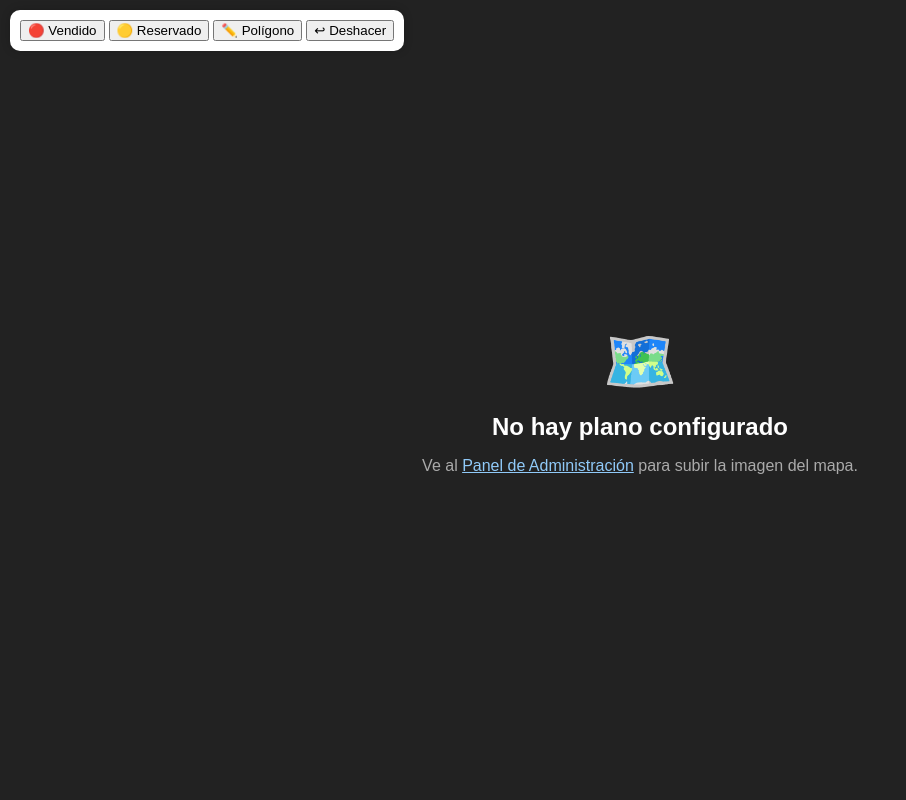
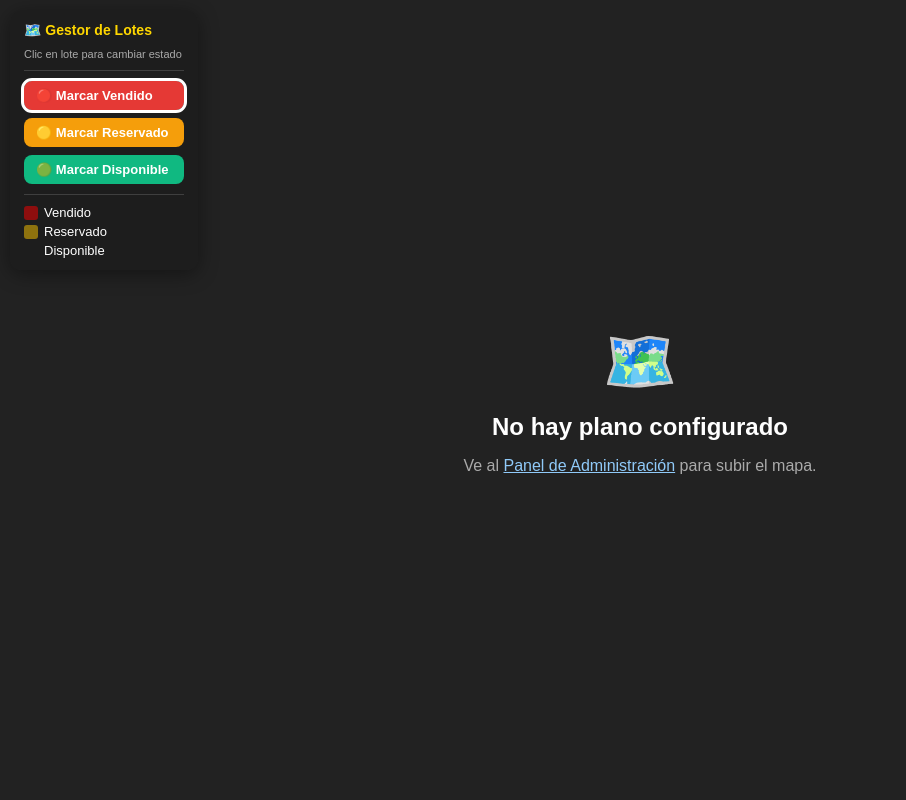
Before and after one commit to leonardoAndre7/proyecto_entradas_excel, a Django app: page /lotes/plano/ in a window 1280 px wide. Shown: the whole page, without its empty margins (0-906 px from the left). Run offline with Django 5.2, Linux system fonts and the light colour scheme; the visitor is signed in with stand-in values (Sample User, id 1); data that the repository does not hold is empty.

Commit message:
feat: one-click lot state change + auto-import 403 lots from PDF
- New endpoint /lotes/cambiar-estado/ to toggle lot state with one click
- Click behavior: single click on any lot = mark as vendido/reservado/disponible
- Drag threshold: only pan if mouse moves >3px, otherwise = click on lot
- Panel redesigned: 3 color buttons to select active mode
- Tooltip on hover shows lot state
- Touch support: single tap = mark lot, pinch = zoom
- Auto-imported 403 polygon lots from PLANO PARAISO FRUTAL PDF
- Removed manual polygon/rect drawing (replaced by click-to-mark)

Co-Authored-By: Claude Sonnet 4.6 <noreply@anthropic.com>

```diff
--- a/webcliente/lotes/templates/lotes/plano.html
+++ b/webcliente/lotes/templates/lotes/plano.html
@@ -3,9 +3,8 @@
 <head>
 <title>Plano</title>
 <meta name="viewport" content="width=device-width, initial-scale=1.0, user-scalable=no">
-
 <style>
-body{ margin:0; overflow:hidden; }
+body{ margin:0; overflow:hidden; background:#333; }
 
 #container{
   position:relative;
@@ -18,20 +17,62 @@ body{ margin:0; overflow:hidden; }
 
 #plano,#draw-layer{
   position:absolute;
-  left:0;
-  top:0;
+  left:0; top:0;
   transform-origin: top left;
 }
 
+/* Panel de control */
 .panel{
   position:fixed;
-  top:10px;
-  left:10px;
-  z-index:10;
-  background:white;
-  padding:10px;
-  border-radius:10px;
-  box-shadow:0 0 10px rgba(0,0,0,0.2);
+  top:10px; left:10px;
+  z-index:100;
+  background:rgba(30,30,30,0.92);
+  padding:12px 14px;
+  border-radius:12px;
+  box-shadow:0 4px 20px rgba(0,0,0,0.4);
+  display:flex;
+  flex-direction:column;
+  gap:8px;
+  color:#fff;
+  font-family:sans-serif;
+  font-size:13px;
+  min-width:160px;
+}
+.panel-title{ font-weight:700; font-size:14px; color:#ffd700; margin-bottom:2px; }
+.modo-btn{
+  padding:7px 12px;
+  border:none;
+  border-radius:8px;
+  cursor:pointer;
+  font-weight:600;
+  font-size:13px;
+  display:flex;
+  align-items:center;
+  gap:6px;
+  transition: transform 0.1s, opacity 0.1s;
+}
+.modo-btn:hover{ opacity:0.85; transform:scale(1.03); }
+.modo-btn.activo{ outline:3px solid #fff; }
+.btn-vendido{ background:#e53935; color:#fff; }
+.btn-reservado{ background:#f59e0b; color:#fff; }
+.btn-disponible{ background:#10b981; color:#fff; }
+.divider{ border-top:1px solid rgba(255,255,255,0.15); margin:2px 0; }
+.leyenda{ display:flex; flex-direction:column; gap:4px; }
+.leyenda-item{ display:flex; align-items:center; gap:6px; }
+.leyenda-dot{ width:14px; height:14px; border-radius:3px; }
+
+/* Tooltip al pasar el mouse */
+#tooltip{
+  position:fixed;
+  background:rgba(0,0,0,0.85);
+  color:#fff;
+  padding:5px 10px;
+  border-radius:6px;
+  font-family:sans-serif;
+  font-size:12px;
+  pointer-events:none;
+  display:none;
+  z-index:200;
 }
 </style>
 </head>
@@ -48,94 +89,125 @@ body{ margin:0; overflow:hidden; }
 <div style="display:flex;flex-direction:column;align-items:center;justify-content:center;height:100vh;background:#222;color:#fff;font-family:sans-serif;text-align:center;gap:16px;">
   <div style="font-size:60px;">🗺️</div>
   <h2 style="margin:0;">No hay plano configurado</h2>
-  <p style="color:#aaa;margin:0;">Ve al <a href="/admin/lotes/plano/add/" style="color:#90caf9;">Panel de Administración</a> para subir la imagen del mapa.</p>
+  <p style="color:#aaa;margin:0;">Ve al <a href="/admin/lotes/plano/add/" style="color:#90caf9;">Panel de Administración</a> para subir el mapa.</p>
 </div>
 {% endif %}
 
 {% if es_admin %}
 <div class="panel">
-  <button onclick="setModo('vendido')">🔴 Vendido</button>
-  <button onclick="setModo('reservado')">🟡 Reservado</button>
-  <button onclick="activarPoligono()">✏️ Polígono</button>
-  <button onclick="deshacer()">↩ Deshacer</button>
+  <div class="panel-title">🗺️ Gestor de Lotes</div>
+  <div style="color:#aaa;font-size:11px;">Clic en lote para cambiar estado</div>
+  <div class="divider"></div>
+  <button class="modo-btn btn-vendido activo" id="btn-vendido" onclick="setModo('vendido')">
+    🔴 Marcar Vendido
+  </button>
+  <button class="modo-btn btn-reservado" id="btn-reservado" onclick="setModo('reservado')">
+    🟡 Marcar Reservado
+  </button>
+  <button class="modo-btn btn-disponible" id="btn-disponible" onclick="setModo('disponible')">
+    🟢 Marcar Disponible
+  </button>
+  <div class="divider"></div>
+  <div class="leyenda">
+    <div class="leyenda-item"><div class="leyenda-dot" style="background:rgba(255,0,0,0.5)"></div> Vendido</div>
+    <div class="leyenda-item"><div class="leyenda-dot" style="background:rgba(255,200,0,0.5)"></div> Reservado</div>
+    <div class="leyenda-item"><div class="leyenda-dot" style="background:rgba(0,0,0,0)"></div> Disponible</div>
+  </div>
+</div>
+{% else %}
+<!-- Vista pública: solo leyenda -->
+<div style="position:fixed;top:10px;left:10px;z-index:100;background:rgba(30,30,30,0.88);padding:10px 14px;border-radius:10px;color:#fff;font-family:sans-serif;font-size:12px;">
+  <div style="font-weight:700;margin-bottom:6px;">🗺️ Estado del Plano</div>
+  <div style="display:flex;gap:12px;">
+    <span style="display:flex;align-items:center;gap:4px;"><span style="display:inline-block;width:12px;height:12px;background:rgba(255,0,0,0.5);border-radius:2px;"></span>Vendido</span>
+    <span style="display:flex;align-items:center;gap:4px;"><span style="display:inline-block;width:12px;height:12px;background:rgba(255,200,0,0.5);border-radius:2px;"></span>Reservado</span>
+  </div>
 </div>
 {% endif %}
 
+<div id="tooltip"></div>
+
 {% if plano %}
 <script>
-// Administrador
 const esAdmin = "{{ es_admin|yesno:'true,false' }}" === "true";
 
-// Datos lotes
 let lotes = [];
-try{ lotes = JSON.parse('{{ lotes|escapejs }}'); }catch(e){ console.log("Error lotes", e); }
-let historial = [];
+try{ lotes = JSON.parse('{{ lotes|escapejs }}'); }catch(e){}
 
-let modo="vendido";
-let modoDibujo="rect";
-let puntos=[];
+let modo = "vendido";
 
-function setModo(n){ modo=n; modoDibujo="rect"; }
-function activarPoligono(){ modoDibujo="poligono"; puntos=[]; }
+function setModo(m){
+  modo = m;
+  document.querySelectorAll('.modo-btn').forEach(b => b.classList.remove('activo'));
+  document.getElementById('btn-' + m)?.classList.add('activo');
+}
 
-const plano = document.getElementById("plano");
-const canvas = document.getElementById("draw-layer");
+const planoImg  = document.getElementById("plano");
+const canvas    = document.getElementById("draw-layer");
 const container = document.getElementById("container");
-const ctx = canvas.getContext("2d");
+const tooltip   = document.getElementById("tooltip");
+const ctx       = canvas.getContext("2d");
+
 let scale=1, minScale=1;
 let posX=0, posY=0;
 let isDragging=false;
-let startX,startY;
-let isDrawingRect=false;
-let rectStartX=0, rectStartY=0;
+let startX, startY, dragMovido=false;
 let lastDistance=null;
 
-/* INIT */
+/* ── INIT ── */
 function iniciar(){
-  if(!plano.naturalWidth){ setTimeout(iniciar,100); return; }
-  canvas.width = plano.naturalWidth;
-  canvas.height = plano.naturalHeight;
+  if(!planoImg.naturalWidth){ setTimeout(iniciar,100); return; }
+  canvas.width  = planoImg.naturalWidth;
+  canvas.height = planoImg.naturalHeight;
   let cw = container.clientWidth;
   let ch = container.clientHeight;
-  minScale = Math.max(cw/plano.naturalWidth, ch/plano.naturalHeight);
+  minScale = Math.max(cw/planoImg.naturalWidth, ch/planoImg.naturalHeight);
   scale = minScale;
   actualizarTransform();
   dibujarLotes();
 }
-plano.onload=iniciar;
-if(plano.complete) iniciar();
+planoImg.onload = iniciar;
+if(planoImg.complete) iniciar();
 
-/* DIBUJAR LOTES */
+/* ── DIBUJAR LOTES ── */
+function colorPorEstado(estado){
+  if(estado === "vendido")   return {fill:"rgba(220,50,50,0.45)",  stroke:"rgba(180,20,20,0.8)"};
+  if(estado === "reservado") return {fill:"rgba(255,200,0,0.45)",  stroke:"rgba(200,140,0,0.8)"};
+  return {fill:"rgba(0,0,0,0)", stroke:"rgba(100,100,100,0.3)"};
+}
+
 function dibujarLotes(){
   ctx.clearRect(0,0,canvas.width,canvas.height);
-  lotes.forEach(l=>{
-      let color = l.estado==="vendido" ? "rgba(255,0,0,0.4)" : "rgba(255,255,0,0.4)";
-      if(l.width!=null){ ctx.fillStyle=color; ctx.fillRect(l.x,l.y,l.width,l.height); }
-      if(l.puntos && l.puntos.length>=2){
-            ctx.fillStyle = "rgba(255,0,0,0.3)";  // rojo transparente
-            ctx.strokeStyle = "black";
-            ctx.lineWidth = 4;                     // grosor de línea (puedes ajustar)
+  lotes.forEach(l => {
+    const c = colorPorEstado(l.estado);
+    ctx.fillStyle   = c.fill;
+    ctx.strokeStyle = c.stroke;
+    ctx.lineWidth   = 1.5;
+
+    if(l.puntos && l.puntos.length >= 3){
       ctx.beginPath();
-            l.puntos.forEach((p,i)=> i===0 ? ctx.moveTo(p.x,p.y) : ctx.lineTo(p.x,p.y));
+      l.puntos.forEach((p,i) => i===0 ? ctx.moveTo(p.x,p.y) : ctx.lineTo(p.x,p.y));
       ctx.closePath();
-            ctx.fill();    // relleno
-            //ctx.stroke();  // borde
+      ctx.fill();
+      ctx.stroke();
+    } else if(l.width != null){
+      ctx.fillRect(l.x, l.y, l.width, l.height);
+      ctx.strokeRect(l.x, l.y, l.width, l.height);
     }
   });
 }
 
-/* DETECTAR LOTE */
+/* ── DETECTAR LOTE BAJO EL CURSOR ── */
 function obtenerLoteEn(x,y){
-  for(let i=lotes.length-1;i>=0;i--){
-      let l=lotes[i];
-      if(l.width!=null && x>=l.x && x<=l.x+l.width && y>=l.y && y<=l.y+l.height) return l;
+  for(let i=lotes.length-1; i>=0; i--){
+    const l = lotes[i];
+    if(l.width != null && x>=l.x && x<=l.x+l.width && y>=l.y && y<=l.y+l.height) return l;
     if(l.puntos && l.puntos.length>=3){
-          let dentro=false;
-          for(let j=0,k=l.puntos.length-1;j<l.puntos.length;k=j++){
-              let xi=l.puntos[j].x, yi=l.puntos[j].y;
-              let xj=l.puntos[k].x, yj=l.puntos[k].y;
-              let intersect=((yi>y)!=(yj>y)) && (x<(xj-xi)*(y-yi)/(yj-yi)+xi);
-              if(intersect) dentro=!dentro;
+      let dentro=false, j=l.puntos.length-1;
+      for(let k=0; k<l.puntos.length; j=k++){
+        const xi=l.puntos[k].x, yi=l.puntos[k].y;
+        const xj=l.puntos[j].x, yj=l.puntos[j].y;
+        if(((yi>y)!=(yj>y)) && (x < (xj-xi)*(y-yi)/(yj-yi)+xi)) dentro=!dentro;
       }
       if(dentro) return l;
     }
@@ -143,207 +215,164 @@ function obtenerLoteEn(x,y){
   return null;
 }
 
-/* ELIMINAR LOTE */
-function eliminarLote(lote){
-  lotes = lotes.filter(l=>l.id!==lote.id);
-  fetch("/lotes/eliminar-lote/",{
-      method:"POST",
-      headers:{ "Content-Type":"application/json","X-CSRFToken":getCookie("csrftoken") },
-      body:JSON.stringify({id:lote.id})
-  });
+/* ── CAMBIAR ESTADO (1 CLIC) ── */
+function cambiarEstado(lote, nuevoEstado){
+  const idx = lotes.findIndex(l => l.id === lote.id);
+  if(idx < 0) return;
+  lotes[idx].estado = nuevoEstado;
   dibujarLotes();
+
+  fetch("/lotes/cambiar-estado/", {
+    method: "POST",
+    headers: {"Content-Type":"application/json","X-CSRFToken": getCookie("csrftoken")},
+    body: JSON.stringify({id: lote.id, estado: nuevoEstado})
+  }).catch(err => console.error("Error guardando estado:", err));
 }
 
-/* MOUSE */
-container.addEventListener("mousedown",function(e){
-  let rect = canvas.getBoundingClientRect();
-  let x=(e.clientX-rect.left)/scale;
-  let y=(e.clientY-rect.top)/scale;
-
-  if(e.altKey && esAdmin){ let lote=obtenerLoteEn(x,y); if(lote){ eliminarLote(lote); return; } }
-  if(e.shiftKey && esAdmin && modoDibujo==="rect"){ isDrawingRect=true; rectStartX=x; rectStartY=y; }
-  else{ isDragging=true; startX=e.clientX-posX; startY=e.clientY-posY; }
+/* ── EVENTOS MOUSE ── */
+container.addEventListener("mousedown", function(e){
+  isDragging = true;
+  dragMovido = false;
+  startX = e.clientX - posX;
+  startY = e.clientY - posY;
 });
 
-document.addEventListener("mousemove",function(e){
-  if(isDragging){ posX=e.clientX-startX; posY=e.clientY-startY; limitar(); actualizarTransform(); }
-  if(isDrawingRect){
-      let rect = canvas.getBoundingClientRect();
-      let x=(e.clientX-rect.left)/scale;
-      let y=(e.clientY-rect.top)/scale;
-      dibujarLotes();
-      ctx.strokeStyle="black";
-      ctx.strokeRect(rectStartX,rectStartY,x-rectStartX,y-rectStartY);
+document.addEventListener("mousemove", function(e){
+  if(isDragging){
+    const dx = e.clientX - (startX + posX);
+    const dy = e.clientY - (startY + posY);
+    if(Math.abs(dx) > 3 || Math.abs(dy) > 3) dragMovido = true;
+    posX = e.clientX - startX;
+    posY = e.clientY - startY;
+    limitar();
+    actualizarTransform();
+  }
+
+  // Tooltip
+  if(!isDragging){
+    const rect = canvas.getBoundingClientRect();
+    const x = (e.clientX - rect.left) / scale;
+    const y = (e.clientY - rect.top)  / scale;
+    const lote = obtenerLoteEn(x, y);
+    if(lote){
+      tooltip.style.display = "block";
+      tooltip.style.left = (e.clientX + 14) + "px";
+      tooltip.style.top  = (e.clientY - 10) + "px";
+      const estados = {vendido:"🔴 Vendido", reservado:"🟡 Reservado", disponible:"🟢 Disponible"};
+      tooltip.textContent = `Lote ${lote.id} — ${estados[lote.estado] || lote.estado}`;
+    } else {
+      tooltip.style.display = "none";
+    }
   }
 });
 
-document.addEventListener("mouseup",function(e){
-  isDragging=false;
-  if(isDrawingRect){
-      let rect = canvas.getBoundingClientRect();
-      let x=(e.clientX-rect.left)/scale;
-      let y=(e.clientY-rect.top)/scale;
-      guardarRect(rectStartX,rectStartY,x-rectStartX,y-rectStartY);
-      isDrawingRect=false;
+document.addEventListener("mouseup", function(e){
+  isDragging = false;
+  if(!dragMovido && esAdmin){
+    const rect = canvas.getBoundingClientRect();
+    const x = (e.clientX - rect.left) / scale;
+    const y = (e.clientY - rect.top)  / scale;
+    const lote = obtenerLoteEn(x, y);
+    if(lote) cambiarEstado(lote, modo);
   }
+  tooltip.style.display = "none";
 });
 
-/* POLIGONO */
-container.addEventListener("click",function(e){
-  if(!esAdmin || modoDibujo!=="poligono") return;
-  let rect=canvas.getBoundingClientRect();
-  let x=(e.clientX-rect.left)/scale;
-  let y=(e.clientY-rect.top)/scale;
-  puntos.push({x,y});
-  dibujarLotes();
-  ctx.strokeStyle="black";
-  ctx.lineWidth=18;
-  ctx.beginPath();
-  puntos.forEach((p,i)=> i===0 ? ctx.moveTo(p.x,p.y) : ctx.lineTo(p.x,p.y));
-  ctx.stroke();
-});
-
-/* CLICK DERECHO = FINALIZAR POLIGONO */
-container.addEventListener("contextmenu",function(e){
+/* ── ZOOM MOUSE ── */
+container.addEventListener("wheel", function(e){
   e.preventDefault();
-  if(!esAdmin || modoDibujo!=="poligono") return;
-  if(puntos.length<3) return;
-  guardarPoligono(puntos);
-  puntos=[]; modoDibujo="rect";
-});
-
-/* ZOOM MOUSE */
-container.addEventListener("wheel",function(e){
-  e.preventDefault();
-  let rect=container.getBoundingClientRect();
-  let cx=e.clientX-rect.left;
-  let cy=e.clientY-rect.top;
-
-  let prev=scale;
-  scale += (e.deltaY<0?0.1:-0.1);
-  if(scale<minScale) scale=minScale;
-  if(scale>5) scale=5;
-
-  let ratio = scale/prev;
+  const rect = container.getBoundingClientRect();
+  const cx = e.clientX - rect.left;
+  const cy = e.clientY - rect.top;
+  const prev = scale;
+  scale += (e.deltaY < 0 ? 0.1 : -0.1);
+  if(scale < minScale) scale = minScale;
+  if(scale > 8) scale = 8;
+  const ratio = scale / prev;
   posX = cx - (cx - posX) * ratio;
   posY = cy - (cy - posY) * ratio;
-
   limitar();
   actualizarTransform();
 });
 
-/* TOUCH */
-container.addEventListener("touchstart",function(e){
-  if(e.touches.length===1){ let t=e.touches[0]; isDragging=true; startX=t.clientX-posX; startY=t.clientY-posY; }
-  if(e.touches.length===2){ lastDistance=getDistance(e.touches); }
+/* ── TOUCH ── */
+container.addEventListener("touchstart", function(e){
+  if(e.touches.length===1){
+    isDragging=true; dragMovido=false;
+    startX = e.touches[0].clientX - posX;
+    startY = e.touches[0].clientY - posY;
+  }
+  if(e.touches.length===2) lastDistance = getDistance(e.touches);
 },{passive:false});
 
 container.addEventListener("touchmove", function(e){
   e.preventDefault();
-
-  if(e.touches.length === 1 && isDragging){
-      let t = e.touches[0];
-      posX = t.clientX - startX;
-      posY = t.clientY - startY;
+  if(e.touches.length===1 && isDragging){
+    const dx = e.touches[0].clientX - (startX + posX);
+    const dy = e.touches[0].clientY - (startY + posY);
+    if(Math.abs(dx)>5 || Math.abs(dy)>5) dragMovido = true;
+    posX = e.touches[0].clientX - startX;
+    posY = e.touches[0].clientY - startY;
     limitar(); actualizarTransform();
   }
-
-  if(e.touches.length === 2){
-      let newDist = getDistance(e.touches);
-      let rect = container.getBoundingClientRect();
-      let cx = (e.touches[0].clientX + e.touches[1].clientX)/2 - rect.left;
-      let cy = (e.touches[0].clientY + e.touches[1].clientY)/2 - rect.top;
-
+  if(e.touches.length===2){
+    const newDist = getDistance(e.touches);
+    const rect = container.getBoundingClientRect();
+    const cx = (e.touches[0].clientX + e.touches[1].clientX)/2 - rect.left;
+    const cy = (e.touches[0].clientY + e.touches[1].clientY)/2 - rect.top;
     if(lastDistance){
-          let prev = scale;
+      const prev = scale;
       scale += (newDist - lastDistance) * 0.005;
-          if(scale<minScale) scale=minScale;
-          if(scale>5) scale=5;
-
-          let ratio = scale/prev;
+      if(scale < minScale) scale = minScale;
+      if(scale > 8) scale = 8;
+      const ratio = scale / prev;
       posX = cx - (cx - posX) * ratio;
       posY = cy - (cy - posY) * ratio;
     }
-
     lastDistance = newDist;
-      limitar();
-      actualizarTransform();
+    limitar(); actualizarTransform();
   }
 },{passive:false});
 
 container.addEventListener("touchend", function(e){
-  isDragging=false;
-  lastDistance=null;
+  if(!dragMovido && esAdmin && e.changedTouches.length===1){
+    const t = e.changedTouches[0];
+    const rect = canvas.getBoundingClientRect();
+    const x = (t.clientX - rect.left) / scale;
+    const y = (t.clientY - rect.top)  / scale;
+    const lote = obtenerLoteEn(x, y);
+    if(lote) cambiarEstado(lote, modo);
+  }
+  isDragging = false;
+  lastDistance = null;
 });
 
-/* GUARDAR RECT */
-function guardarRect(x,y,w,h){
-  const planoId=document.getElementById("plano_id").value;
-  fetch("/lotes/guardar-lote/",{
-    method:"POST",
-    headers:{ "Content-Type":"application/json","X-CSRFToken":getCookie("csrftoken") },
-    body:JSON.stringify({x,y,width:w,height:h,estado:modo,plano_id:planoId})
-  })
-  .then(r=>r.json())
-  .then(d=>{ lotes.push({id:d.id,x,y,width:w,height:h,estado:modo}); historial.push(d.id); dibujarLotes(); });
+/* ── HELPERS ── */
+function limitar(){
+  const w = planoImg.naturalWidth  * scale;
+  const h = planoImg.naturalHeight * scale;
+  const minX = container.clientWidth  - w;
+  const minY = container.clientHeight - h;
+  if(posX > 0) posX = 0;
+  if(posY > 0) posY = 0;
+  if(posX < minX) posX = minX;
+  if(posY < minY) posY = minY;
 }
-
-/* GUARDAR POLIGONO */
-function guardarPoligono(puntos){
-  const planoId=document.getElementById("plano_id").value;
-  fetch("/lotes/guardar-lote/",{
-    method:"POST",
-    headers:{ "Content-Type":"application/json","X-CSRFToken":getCookie("csrftoken") },
-    body:JSON.stringify({puntos,estado:modo,plano_id:planoId})
-  })
-  .then(r=>r.json())
-  .then(d=>{ lotes.push({id:d.id,puntos:[...puntos],estado:modo}); historial.push(d.id); dibujarLotes(); });
+function actualizarTransform(){
+  const t = `translate(${posX}px,${posY}px) scale(${scale})`;
+  planoImg.style.transform = t;
+  canvas.style.transform   = t;
 }
-
-/* DESHACER */
-function deshacer(){
-  if(historial.length===0) return;
-  let id=historial.pop();
-  lotes=lotes.filter(l=>l.id!==id);
-  fetch("/lotes/eliminar-lote/",{
-    method:"POST",
-    headers:{ "Content-Type":"application/json","X-CSRFToken":getCookie("csrftoken") },
-    body:JSON.stringify({id})
-  });
-  dibujarLotes();
-}
-
-/* CSRF */
 function getCookie(name){
   let v=null;
-  if(document.cookie){
-    document.cookie.split(';').forEach(c=>{ c=c.trim(); if(c.startsWith(name+'=')){ v=decodeURIComponent(c.substring(name.length+1)); } });
-  }
+  if(document.cookie) document.cookie.split(';').forEach(c=>{
+    c=c.trim(); if(c.startsWith(name+'=')) v=decodeURIComponent(c.substring(name.length+1));
+  });
   return v;
 }
-
-/* DISTANCIA TOUCH */
 function getDistance(t){
-  let dx=t[0].clientX-t[1].clientX;
-  let dy=t[0].clientY-t[1].clientY;
+  const dx=t[0].clientX-t[1].clientX, dy=t[0].clientY-t[1].clientY;
   return Math.sqrt(dx*dx+dy*dy);
-}
-
-/* LIMIT Y TRANSFORM */
-function limitar(){
-  let w=plano.naturalWidth*scale;
-  let h=plano.naturalHeight*scale;
-  let minX=container.clientWidth-w;
-  let minY=container.clientHeight-h;
-  if(posX>0) posX=0;
-  if(posY>0) posY=0;
-  if(posX<minX) posX=minX;
-  if(posY<minY) posY=minY;
-}
-function actualizarTransform(){
-  let t=`translate(${posX}px,${posY}px) scale(${scale})`;
-  plano.style.transform=t;
-  canvas.style.transform=t;
 }
 </script>
 {% endif %}
--- a/webcliente/lotes/urls.py
+++ b/webcliente/lotes/urls.py
@@ -2,10 +2,8 @@ from django.urls import path
 from . import views
 
 urlpatterns = [
-
     path('plano/', views.ver_plano, name="plano"),
     path('guardar-lote/', views.guardar_lote, name="guardar_lote"),
-    path("eliminar-lote/", views.eliminar_lote),
-
-
+    path('eliminar-lote/', views.eliminar_lote, name="eliminar_lote"),
+    path('cambiar-estado/', views.cambiar_estado_lote, name="cambiar_estado_lote"),
 ]
--- a/webcliente/lotes/views.py
+++ b/webcliente/lotes/views.py
@@ -19,7 +19,7 @@ def ver_plano(request):
 
     lotes = []
 
-    for l in lotes_qs:
+    for idx, l in enumerate(lotes_qs, start=1):
         lotes.append({
             "id": l.id,
             "x": l.x,
@@ -27,7 +27,6 @@ def ver_plano(request):
             "width": l.width,
             "height": l.height,
             "estado": l.estado,
-            # 🔥 ASEGURAR LISTA REAL
             "puntos": list(l.puntos) if l.puntos else None
         })
 
@@ -77,6 +76,23 @@ def guardar_lote(request):
 
 
 @login_required
+def cambiar_estado_lote(request):
+    """Cambia el estado de un lote con un solo clic (disponible → vendido → reservado → disponible)."""
+    if request.method == "POST":
+        if not request.user.is_staff:
+            return JsonResponse({"error": "No autorizado"}, status=403)
+        data = json.loads(request.body)
+        lote = get_object_or_404(Lote, id=data["id"])
+        nuevo_estado = data.get("estado")  # estado enviado desde el frontend
+        if nuevo_estado in ["disponible", "vendido", "reservado"]:
+            lote.estado = nuevo_estado
+            lote.save()
+            return JsonResponse({"status": "ok", "estado": lote.estado})
+        return JsonResponse({"error": "Estado inválido"}, status=400)
+    return JsonResponse({"error": "Método no permitido"}, status=405)
+
+
+@login_required
 def eliminar_lote(request):
 
     if request.method == "POST":
```
Lines whose indentation alone changed are shown as unchanged.
